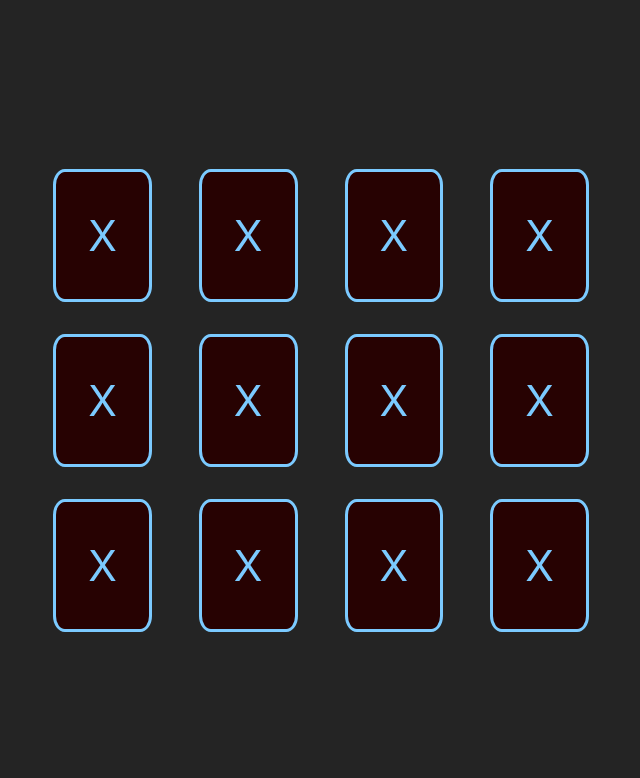
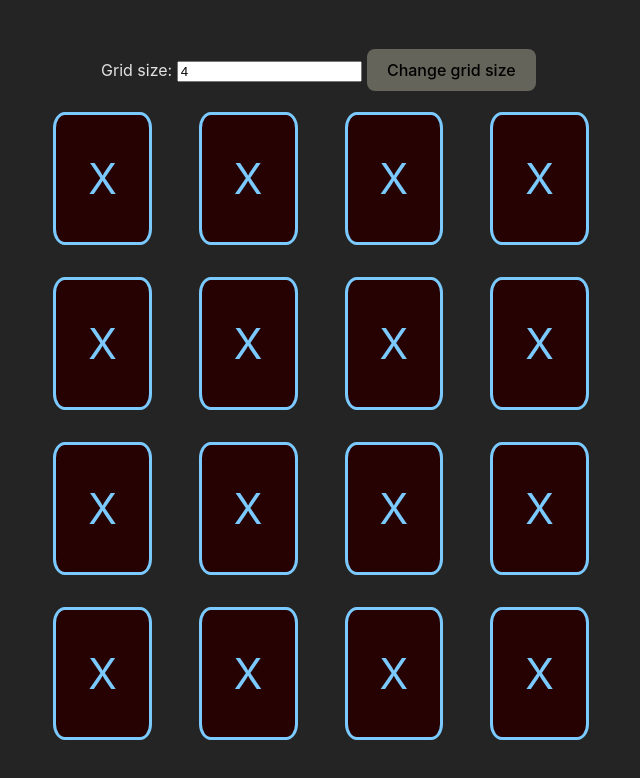
Before and after one commit to naekit/various-react-bits, a React (Vite) app: page / in a window 1280 px wide. Shown: the top 778 px of the page, without its empty margins (319-959 px from the left). Built offline with nearby package versions, Linux system fonts and the light colour scheme.

Commit message:
finished memory game added advanced functionality and dynamic styles

```diff
--- a/src/App.css
+++ b/src/App.css
@@ -41,13 +41,6 @@
 	color: #888;
 }
 
-.row {
-	display: grid;
-	grid-template-columns: repeat(4, 1fr);
-	gap: 15px;
-	font-size: 42px;
-}
-
 .card {
 	padding: 2rem;
 	margin: 1rem;
--- a/src/components/Memory.tsx
+++ b/src/components/Memory.tsx
@@ -1,3 +1,4 @@
+/* eslint-disable no-mixed-spaces-and-tabs */
 import { useState } from "react"
 
 type TCell = {
@@ -6,23 +7,60 @@ type TCell = {
 }
 
 function Memory() {
-	const [grid, setGrid] = useState([
-		[0, 3, 5, 1],
-		[1, 2, 2, 4],
-		[4, 3, 5, 0],
-	])
+	const initialSize = 4
 
-	const [revealedGrid, setRevealedGrid] = useState(
-		new Array(grid.length)
+	function generateRandomGrid(rows: number, cols: number) {
+		const size = rows * cols
+		if (size % 2 !== 0) {
+			throw new Error("Grid size must be even.")
+			return
+		}
+
+		const halfSize = size / 2
+		const numbers = Array.from({ length: halfSize }, (_, i) => i).flatMap(
+			(n) => [n, n]
+		)
+		const shuffled = numbers.sort(() => Math.random() - 0.5)
+
+		const grid = Array.from({ length: rows }, (_, r) =>
+			Array.from({ length: cols }, (_, c) => shuffled[r * cols + c])
+		)
+		return grid
+	}
+
+	const [gridSize, setGridSize] = useState(initialSize)
+	const [grid, setGrid] = useState(() =>
+		generateRandomGrid(gridSize, gridSize)
+	)
+	const [revealedGrid, setRevealedGrid] = useState(() =>
+		new Array(gridSize).fill("").map(() => new Array(gridSize).fill(false))
+	)
+	const [prevClicked, setPrevClick] = useState<TCell | undefined>()
+	const [rowStyle, setRowStyle] = useState({
+		display: "grid",
+		gridTemplateColumns: `repeat(${gridSize}, 1fr)`,
+		gap: "15px",
+		fontSize: "42px",
+	})
+
+	function changeGridSize() {
+		setRowStyle((prevStyle) => ({
+			...prevStyle,
+			gridTemplateColumns: `repeat(${gridSize}, 1fr)`,
+		}))
+		setGrid(generateRandomGrid(gridSize, gridSize))
+		setRevealedGrid(
+			new Array(gridSize)
 				.fill("")
-			.map(() => new Array(grid[0].length).fill(false))
+				.map(() => new Array(gridSize).fill(false))
 		)
-
-	const [prevClicked, setPrevClick] = useState<TCell | undefined>()
+		setPrevClick(undefined)
+	}
 
 	function handleCardClicked(rowIndex: number, colIndex: number) {
 		if (revealedGrid[rowIndex][colIndex]) return
 		// reveal clicked card
+		if (!grid) return null
 		const clickedNum = grid[rowIndex][colIndex]
 		const newRevealedGrid = [...revealedGrid]
 		newRevealedGrid[rowIndex][colIndex] = true
@@ -46,7 +84,7 @@ function Memory() {
 				if (hasWon) {
 					setTimeout(() => {
 						alert("You Won!!!!")
-					})
+					}, 200)
 				}
 			}
 			// if they don't match, hide them after 1 second
@@ -60,8 +98,21 @@ function Memory() {
 
 	return (
 		<div>
-			{grid.map((row, rowIndex) => (
-				<div key={rowIndex} className="row">
+			<div>
+				<label htmlFor="grid-size">Grid size: </label>
+				<input
+					id="grid-size"
+					type="number"
+					value={gridSize}
+					min={2}
+					step={2}
+					onChange={(e) => setGridSize(+e.target.value)}
+				/>
+				<button onClick={changeGridSize}>Change grid size</button>
+			</div>
+			{grid
+				? grid.map((row, rowIndex) => (
+						<div key={rowIndex} className="row" style={rowStyle}>
 							{row.map((num, colIndex) => (
 								<div
 									onClick={() =>
@@ -74,11 +125,14 @@ function Memory() {
 											: ""
 									}`}
 								>
-							{revealedGrid[rowIndex][colIndex] ? num : "X"}
+									{revealedGrid[rowIndex][colIndex]
+										? num
+										: "X"}
 								</div>
 							))}
 						</div>
-			))}
+				  ))
+				: null}
 		</div>
 	)
 }
```
Lines whose indentation alone changed are shown as unchanged.
